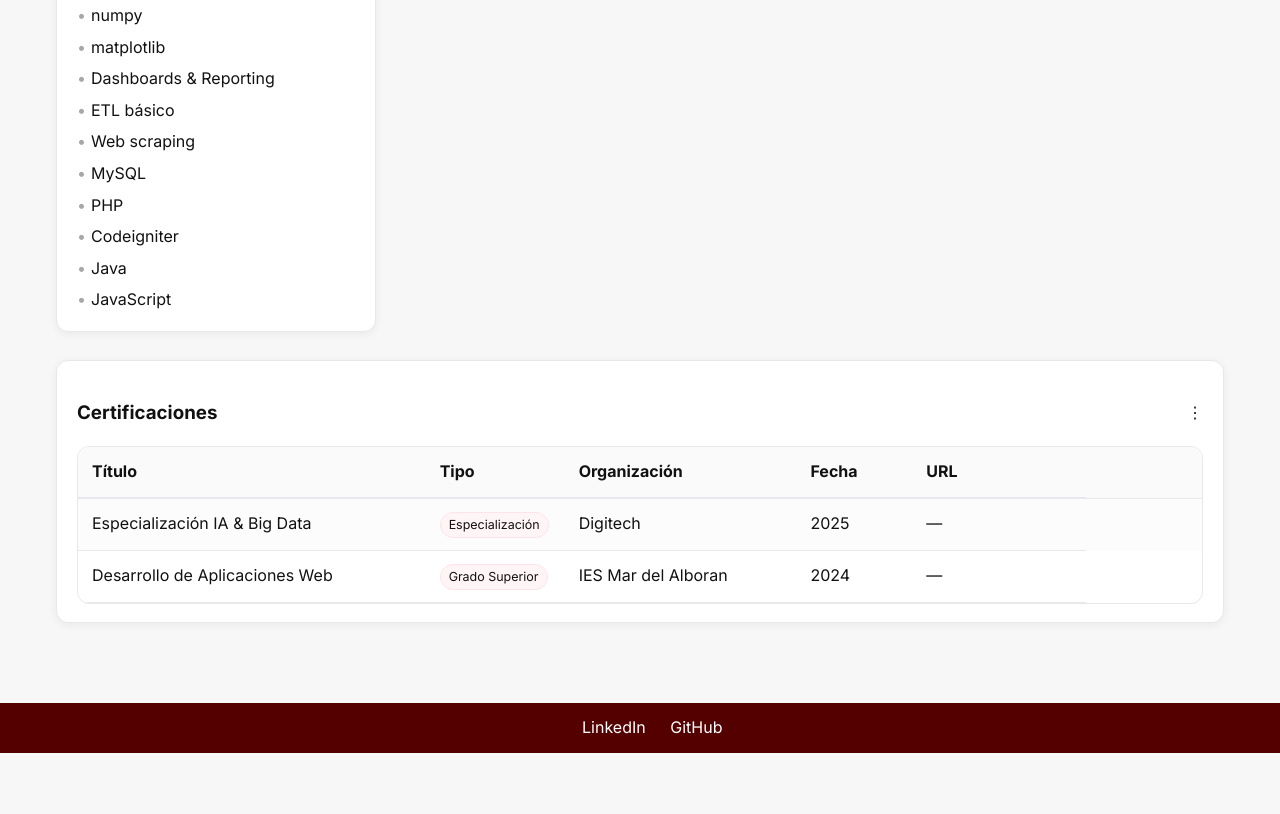
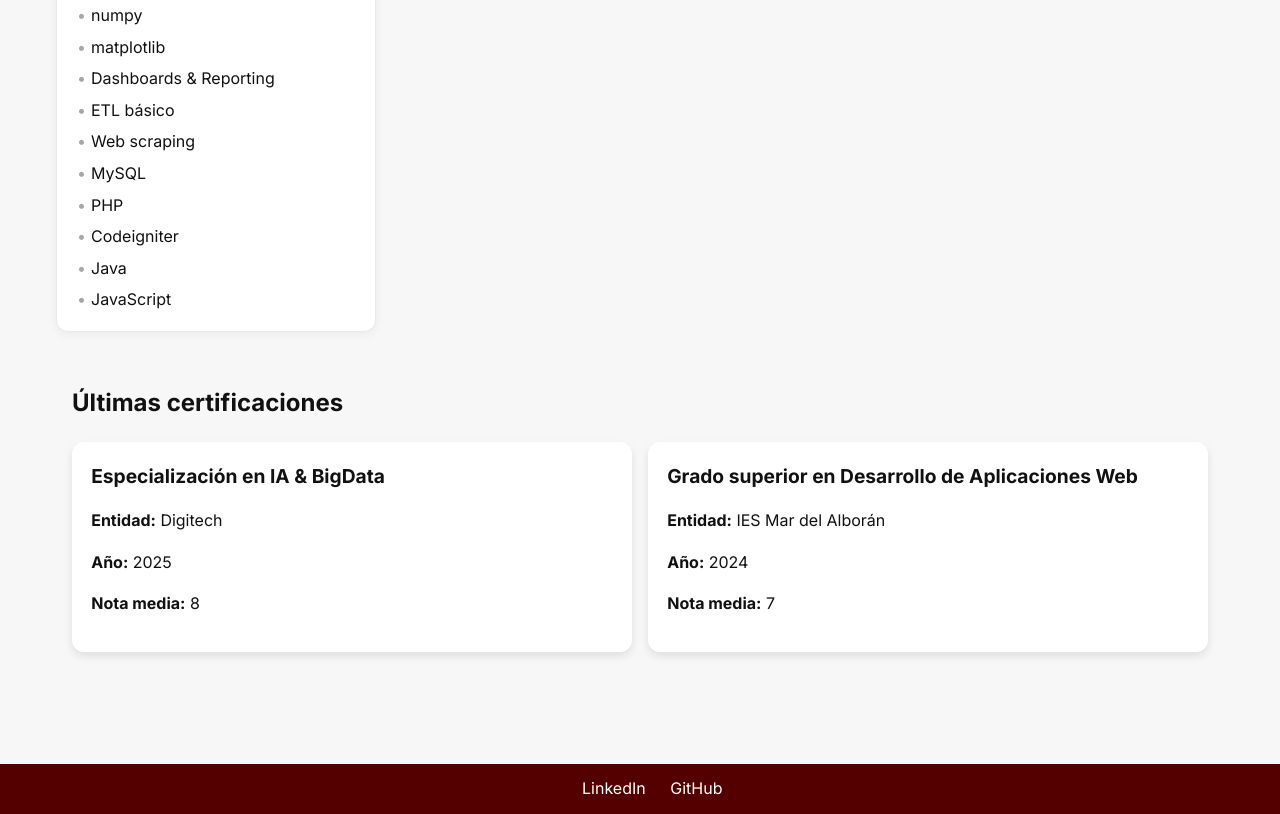
Before and after one commit to AlvaroMF02/AlvaroMF02.github.io, a plain HTML site: page index.html in a window 1280 px wide. Shown: the part 953-1767 px from the top of the page. Before the commit the page ends 1706 px from the top, so only its background shows below. Drawn offline with Linux system fonts and the light colour scheme.

Commit message:
cambios en las certificaciones y errores en imagenes

```diff
--- a/index.html
+++ b/index.html
@@ -175,42 +175,28 @@
         </section>
 
         <!-- CERTIFICACIONES / RECONOCIMIENTOS -->
-        <section class="section-table">
-            <div class="card">
-                <div class="table-header">
-                    <h3>Certificaciones</h3>
-                    <!-- (iconitos de orden/búsqueda puramente visuales) -->
-                    <div class="table-actions" aria-hidden="true">⋮</div>
+        <section id="certificaciones">
+            <h2>Últimas certificaciones</h2>
+            <div class="cert-grid">
+                <div class="cert-card">
+                    <h3>Especialización en IA & BigData</h3>
+                    <p><strong>Entidad:</strong> Digitech</p>
+                    <p><strong>Año:</strong> 2025</p>
+                    <p><strong>Nota media:</strong> 8</p>
+                    <!-- <a href="#" target="_blank">Ver credencial</a> -->
                 </div>
 
-                <div class="table">
-                    <div class="thead">
-                        <div>Título</div>
-                        <div>Tipo</div>
-                        <div>Organización</div>
-                        <div>Fecha</div>
-                        <div>URL</div>
-                    </div>
-
-                    <!-- Fila ejemplo -->
-                    <div class="trow">
-                        <div>Especialización IA & Big Data</div>
-                        <div><span class="badge soft">Especialización</span></div>
-                        <div>Digitech</div>
-                        <div>2025</div>
-                        <div>—</div>
-                    </div>
-
-                    <div class="trow">
-                        <div>Desarrollo de Aplicaciones Web</div>
-                        <div><span class="badge soft">Grado Superior</span></div>
-                        <div>IES Mar del Alboran</div>
-                        <div>2024</div>
-                        <div>—</div>
-                    </div>
+                <div class="cert-card">
+                    <h3>Grado superior en Desarrollo de Aplicaciones Web</h3>
+                    <p><strong>Entidad:</strong> IES Mar del Alborán</p>
+                    <p><strong>Año:</strong> 2024</p>
+                    <p><strong>Nota media:</strong> 7</p>
+                    <!-- <a href="#" target="_blank">Ver credencial</a> -->
                 </div>
             </div>
         </section>
+
+
     </main>
     <footer id="footerFix" aria-label="Footer">
         <div class="mid">
--- a/styles/index.css
+++ b/styles/index.css
@@ -301,6 +301,7 @@ a.chip {
     vertical-align: middle;
     margin-right: 10px;
 }
+
 a.chip:hover {
     background-color: #550000;
     color: white;
@@ -455,22 +456,64 @@ a.chip div {
     color: #550000;
     border: 2px solid #550000;
 }
-.btn.ghost:hover{
+
+.btn.ghost:hover {
     background: #550000;
     color: white;
     border: 2px solid #550000;
 }
 
-a.btnGit{
+a.btnGit {
     background: #550000;
     border: none;
     color: white;
     border: 2px solid #550000;
 }
-a.btnGit:hover{
+
+a.btnGit:hover {
     background: white;
     color: #550000;
 }
+
+#certificaciones {
+    padding: 2rem 1rem;
+}
+
+.cert-grid {
+    display: grid;
+    gap: 1rem;
+    grid-template-columns: repeat(auto-fit, minmax(250px, 1fr));
+}
+
+.cert-card {
+    background: #fff;
+    border-radius: 12px;
+    padding: 1.2rem;
+    box-shadow: 0 4px 8px rgba(0, 0, 0, 0.1);
+    transition: transform 0.2s ease;
+}
+
+.cert-card:hover {
+    transform: translateY(-5px);
+}
+
+.cert-card h3 {
+    margin: 0 0 0.5rem;
+    font-size: 1.2rem;
+}
+
+.cert-card a {
+    display: inline-block;
+    margin-top: 0.5rem;
+    color: #007acc;
+    font-weight: bold;
+    text-decoration: none;
+}
+
+.cert-card a:hover {
+    text-decoration: underline;
+}
+
 
 footer#footerFix {
     width: 100%;
@@ -486,12 +529,14 @@ footer#footerFix {
     padding: 0 2%;
     /* para que no se pegue a los bordes */
 }
+
 footer#footerFix {
     display: flex;
     justify-content: space-between;
     align-items: center;
 }
-footer#footerFix div{
+
+footer#footerFix div {
     width: 100%;
     display: flex;
     justify-content: center;
```
